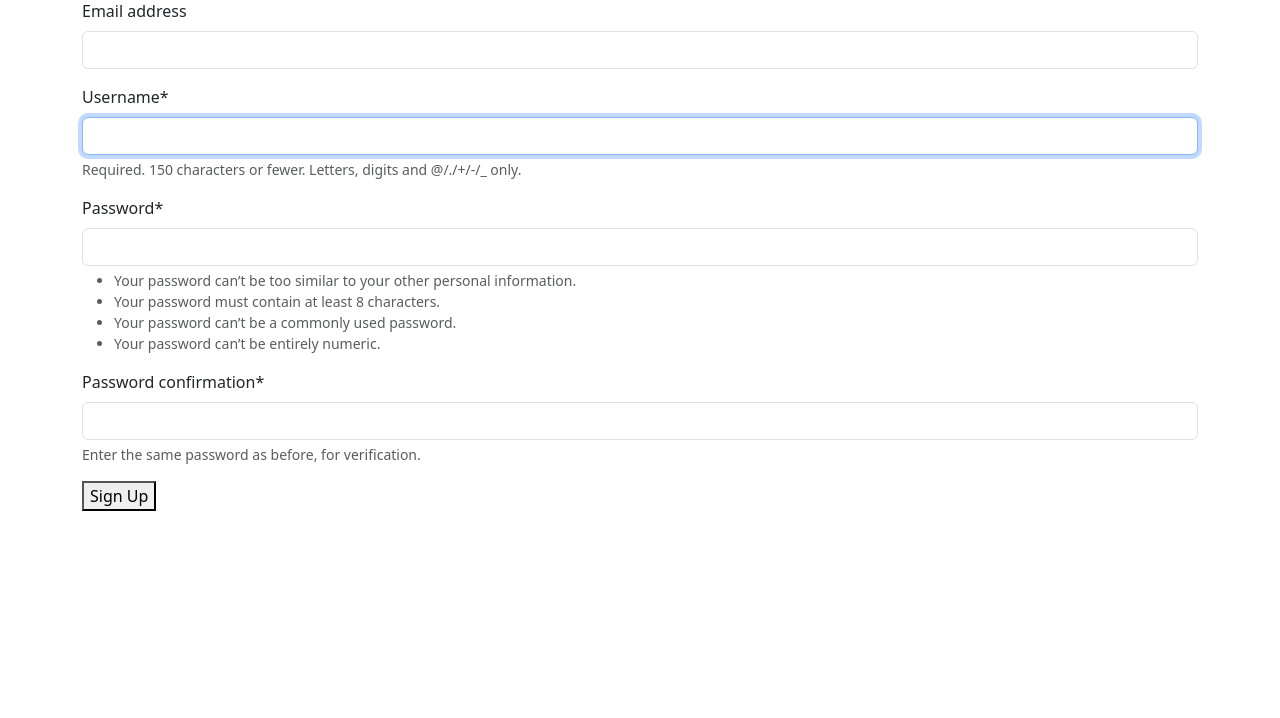
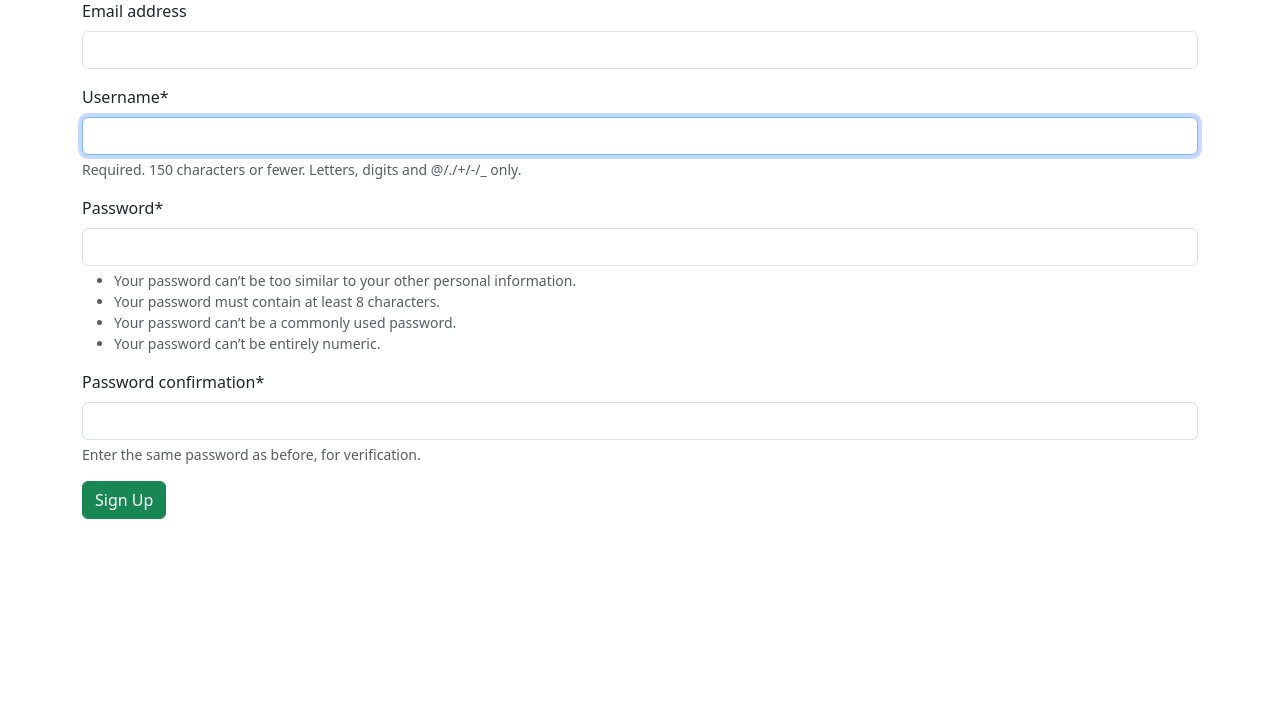
Before and after one commit to Victoriagc4/BookStore3, a Django app: page /accounts/signup/ in a window 1280 px wide. Shown: the part 119-837 px from the top of the page. Run offline with Django 5.2, Linux system fonts and the light colour scheme; some libraries are stand-ins or nearby versions.

Commit message:
button style

```diff
--- a/templates/registration/login.html
+++ b/templates/registration/login.html
@@ -6,6 +6,6 @@
     <form method="post">
         {% csrf_token %}
         {{ form|crispy }}
-        <button type="submit">Log In</button>
+        <button class="btn btn-success" type="submit">Log In</button>
     </form>
 {% endblock content %}
--- a/templates/registration/signup.html
+++ b/templates/registration/signup.html
@@ -6,6 +6,6 @@
     <form method="post">
         {% csrf_token %}
         {{ form|crispy }}
-        <button type="submit">Sign Up</button>
+        <button class="btn btn-success" type="submit">Sign Up</button>
     </form>
 {% endblock content %}
```
